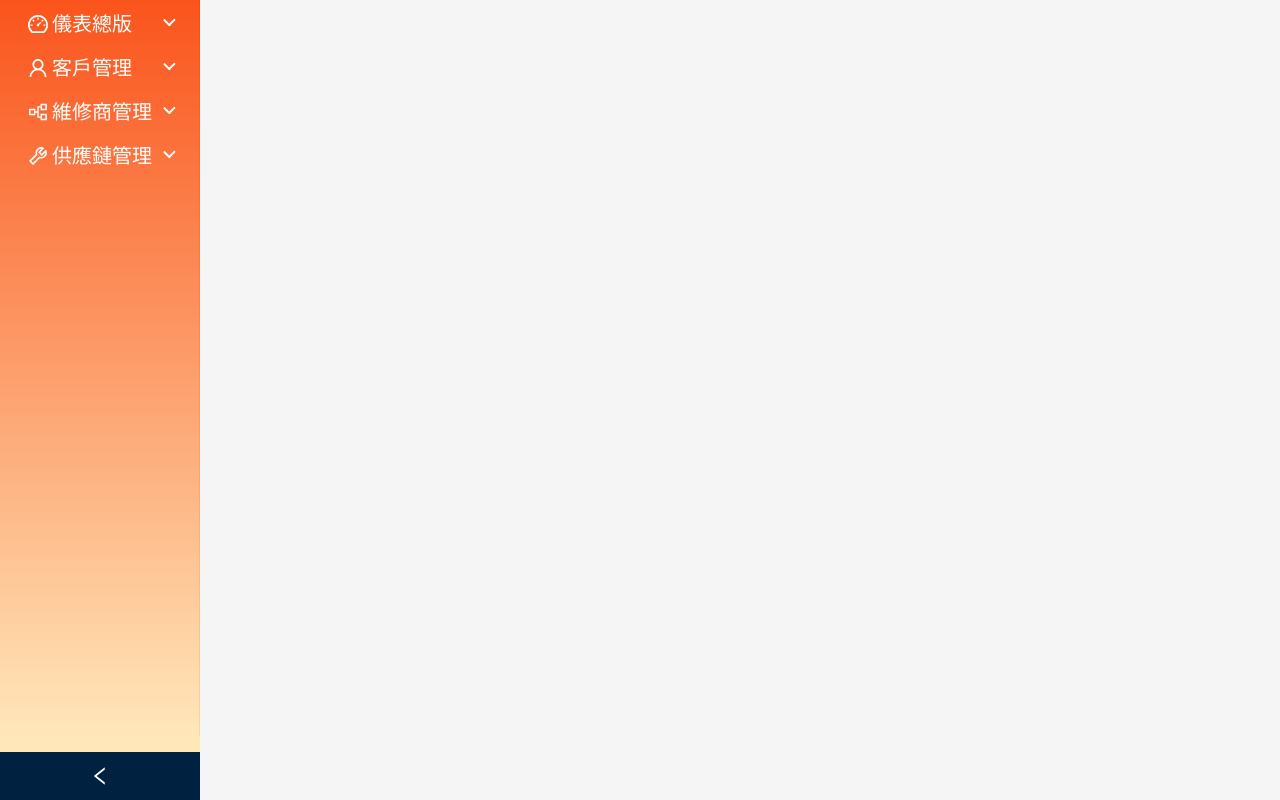
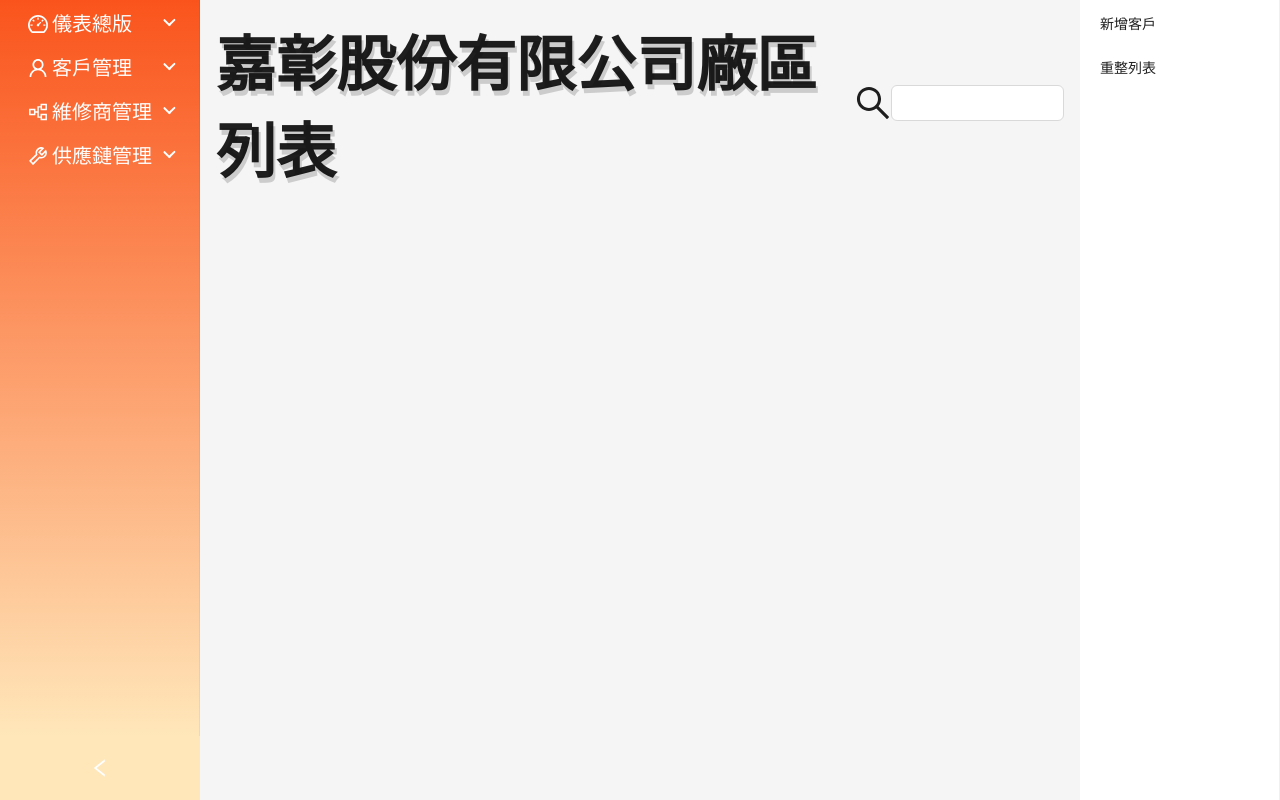
Before and after one commit to LaumShawn/antd-demo, a Next.js app: page /penis in a window 1280 px wide. Built offline with nearby package versions, Linux system fonts and the light colour scheme.

Commit message:
下班存

```diff
--- a/src/app/penis/page.tsx
+++ b/src/app/penis/page.tsx
@@ -1,24 +1,83 @@
 "use client";
 import MyMenu from "../myMenu";
-import { Layout } from "antd";
-import {Input} from "antd";
+import { Layout, Menu } from "antd";
+import { Input } from "antd";
 import { Content } from "antd/es/layout/layout";
+import { Card, Image, Col, Row } from "antd";
+import { SearchOutlined, } from "@ant-design/icons";
+import { Flex } from "antd";
+import { ConfigProvider } from "antd";
+import styles from "./page.module.css";
+import { useState } from "react";
 import Sider from "antd/es/layout/Sider";
-import { Card, Image, Col, Row } from "antd";
-import { SearchOutlined } from "@ant-design/icons";
-import {Flex} from "antd";
 // 之後改用ant design List 來做列表
 export default function Home() {
   return (
-    <Layout style={{ minHeight: "100vh" }}>
-      {" "}
-      {/* Ensure layout takes full height */}
-      {/* Wrap MyMenu in Sider */}
-      <Sider width={200}>
-        {" "}
-        {/* Adjust width and theme as needed */}
-        <MyMenu />
-      </Sider>
+    <Layout style={{ minHeight: "100vh" }} hasSider={true}>
+     <MyMenu/>
+      <Layout style={{ marginLeft: 200, marginRight: 200 }}>
+        <ConfigProvider
+          theme={{
+            components: {
+              Card: {
+                headerFontSize: "36px",
+              },
+            },
+          }}
+        >
+          <Content style={{ margin: "16px",width:"100%" }}>
+            {/* Add some margin/padding */}
+            <Flex
+              justify="space-between"
+              align="center"
+              style={{ marginBottom: "25PX" }}
+            >
+              <h1 style={{ fontSize: "60px", textShadow: "2px 5px #ccc" }}>
+              嘉彰股份有限公司廠區列表
+              </h1>
+              <div style={{ display: "flex", flexDirection: "row" }}>
+                <SearchOutlined style={{ fontSize: "36px" }} />
+                <Input
+                  maxLength={30}
+                  style={{ maxWidth: "200px", maxHeight: "40px" }}
+                />
+              </div>
+            </Flex>
+
+
+
+          </Content>
+        </ConfigProvider>
+        {/* Modified Sider style */}
+        <Sider
+          width={200} // Explicitly set width
+          style={{
+            position: 'fixed',
+            right: 0,
+            top: 0,
+            height: '100vh',
+            background: '#fff', // Added background for visibility
+            overflow: 'auto' // Add scroll if content overflows
+          }}
+        >
+          <ConfigProvider>
+             <Menu
+               items={[{
+                 key:"r1",
+                 label:"新增客戶",
+               },
+               {
+                 key:"r2",
+                 label:"重整列表",
+               }]}
+               style={{
+                 // background:"#ffff", // Background is now on Sider
+                 height:"100%", // Menu height remains 100% of Sider
+               }}
+             />
+          </ConfigProvider>
+        </Sider>
+      </Layout>
 
     </Layout>
   );
```
Also changed, not shown: src/app/page.tsx (+46 -4 lines).
